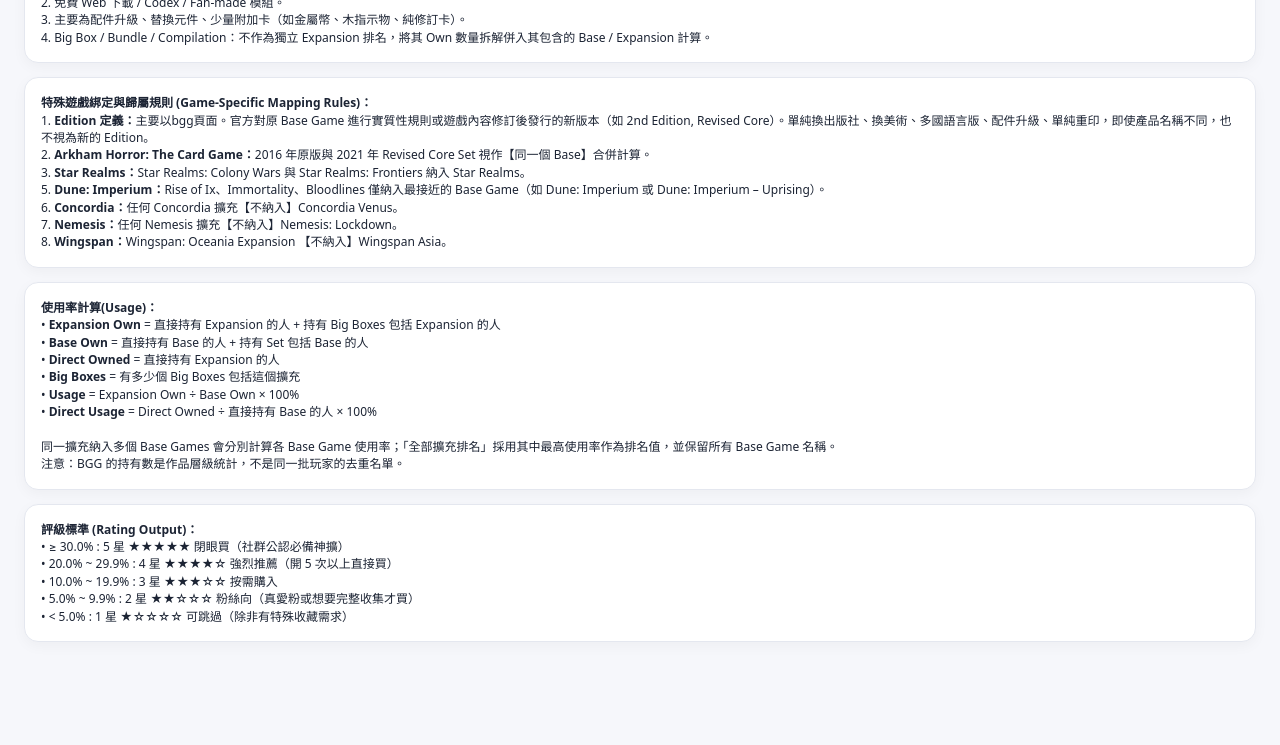
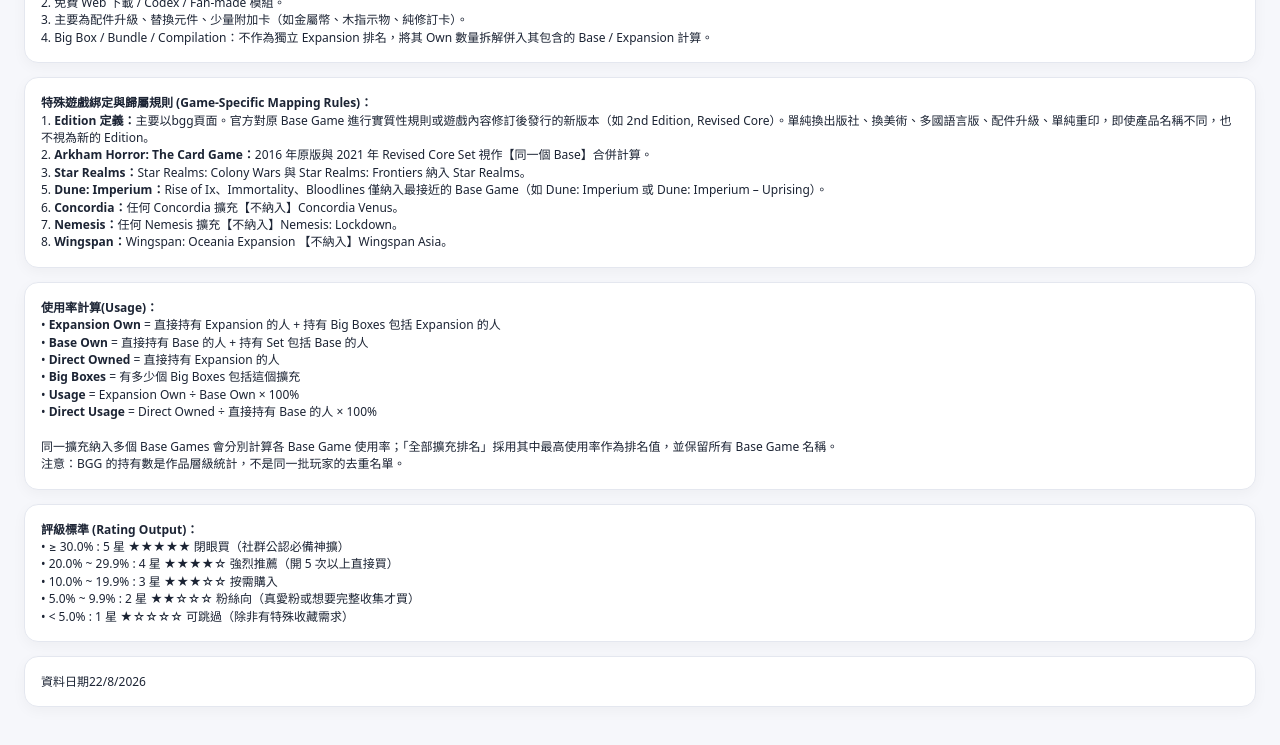
Before and after one commit to rickychiki/dune, a website: page boardgame_expansion_usage.html in a window 1280 px wide. Shown: the part 1242-1987 px from the top of the page. Before the commit the page ends 1922 px from the top, so only its background shows below. Drawn offline with Linux system fonts and the light colour scheme.

Commit message:
modified:  boardgame_expansion_usage.html

```diff
--- a/boardgame_expansion_usage.html
+++ b/boardgame_expansion_usage.html
@@ -447,6 +447,10 @@
       • 5.0% ~ 9.9% : 2 星 ★★☆☆☆ 粉絲向（真愛粉或想要完整收集才買）<br>
       • &lt; 5.0% : 1 星 ★☆☆☆☆ 可跳過（除非有特殊收藏需求）
     </section>
+
+    <section class="card small">
+      資料日期22/8/2026
+    </section>
   </div>
 
   <script>
```
